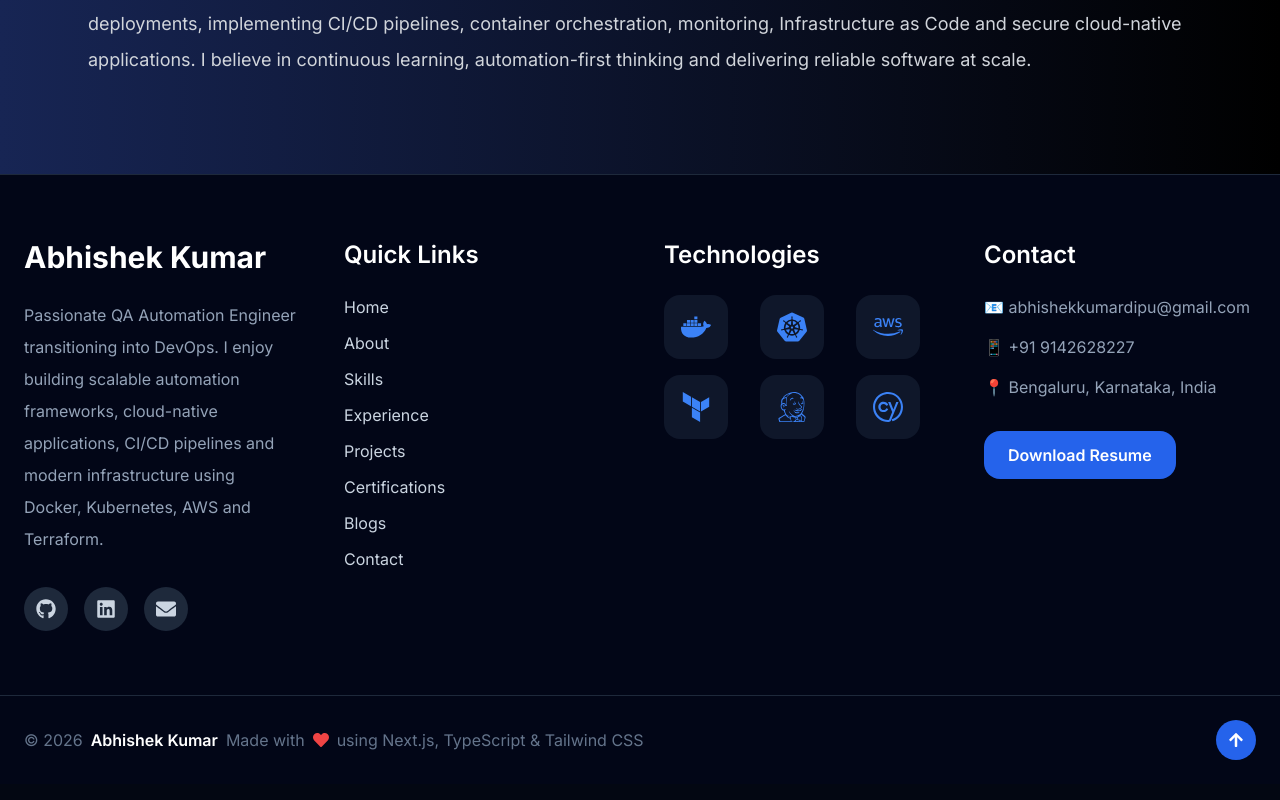
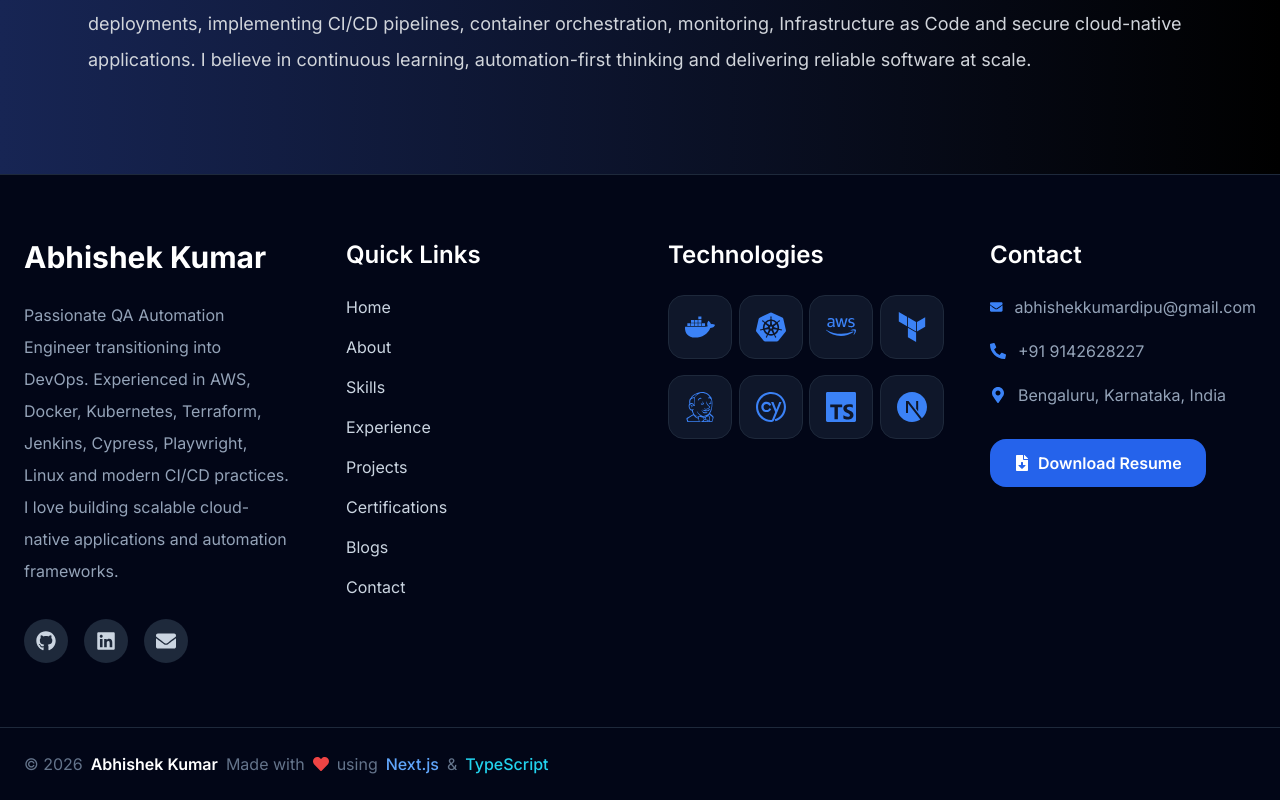
Before and after one commit to itsabhishekme/Abhishek-Portfolio, a Next.js app: page /about in a window 1280 px wide. Shown: the part 2478-3278 px from the top of the page. Built offline with nearby package versions, Linux system fonts and the light colour scheme.

Commit message:
Tools & Technologies

```diff
--- a/app/page.tsx
+++ b/app/page.tsx
@@ -12,41 +12,94 @@ import ContactForm from "@/components/contact/ContactForm";
 
 export default function Home() {
   return (
-    <main className="overflow-x-hidden">
-      <section id="home">
+    <main className="relative overflow-hidden bg-slate-950 text-white">
+      {/* Global Background */}
+      <div className="pointer-events-none fixed inset-0 -z-20 bg-[radial-gradient(circle_at_top_left,#2563eb15,transparent_35%),radial-gradient(circle_at_bottom_right,#06b6d415,transparent_40%),linear-gradient(to_bottom,#020617,#0f172a,#020617)]" />
+
+      <div className="pointer-events-none fixed inset-0 -z-10 bg-grid-white/[0.02]" />
+
+      {/* Hero */}
+      <section
+        id="home"
+        className="relative overflow-hidden bg-transparent"
+      >
         <Hero />
       </section>
 
-      <section id="about" className="py-24">
+      {/* About */}
+      <section
+        id="about"
+        className="relative overflow-hidden py-28"
+      >
+        <div className="absolute inset-0 bg-gradient-to-b from-transparent via-slate-900/40 to-transparent" />
+
+        <div className="relative">
           <About />
+        </div>
       </section>
 
+      {/* Education */}
       <section
         id="education"
-        className="bg-slate-50 py-24 dark:bg-slate-900"
+        className="relative overflow-hidden py-28"
       >
+        <div className="absolute inset-0 bg-slate-900/60 backdrop-blur-sm" />
+
+        <div className="absolute left-1/2 top-0 h-72 w-72 -translate-x-1/2 rounded-full bg-blue-600/10 blur-[120px]" />
+
+        <div className="relative">
           <Education />
+        </div>
       </section>
 
-      <section id="transition" className="py-24">
+      {/* Career Transition */}
+      <section
+        id="transition"
+        className="relative overflow-hidden py-28"
+      >
+        <div className="absolute inset-0 bg-gradient-to-r from-cyan-500/5 via-transparent to-blue-500/5" />
+
+        <div className="relative">
           <CareerTransition />
+        </div>
       </section>
 
+      {/* Skills */}
       <section
         id="skills"
-        className="bg-slate-50 py-24 dark:bg-slate-900"
+        className="relative overflow-hidden py-28"
       >
+        <div className="absolute inset-0 bg-slate-900/60" />
+
+        <div className="absolute right-0 top-20 h-80 w-80 rounded-full bg-cyan-500/10 blur-[150px]" />
+
+        <div className="relative">
           <SkillGrid />
+        </div>
       </section>
 
-      <section id="tech-stack" className="py-24">
+      {/* Tech Stack */}
+      <section
+        id="tech-stack"
+        className="relative overflow-hidden py-28"
+      >
+        <div className="absolute inset-0 bg-gradient-to-b from-transparent via-blue-950/20 to-transparent" />
+
+        <div className="relative">
           <TechStack />
+        </div>
       </section>
 
+      {/* Experience */}
       <section
         id="experience"
-        className="bg-slate-50 py-24 dark:bg-slate-900"
+        className="relative overflow-hidden py-28"
       >
+        <div className="absolute inset-0 bg-slate-900/60" />
+
+        <div className="absolute left-0 top-0 h-96 w-96 rounded-full bg-blue-500/10 blur-[180px]" />
+
+        <div className="relative container mx-auto px-6">
           <TimelineCard
             year=""
             title=""
@@ -54,23 +107,54 @@ export default function Home() {
             location=""
             description=""
           />
+        </div>
       </section>
 
-      <section id="projects" className="py-24">
+      {/* Projects */}
+      <section
+        id="projects"
+        className="relative overflow-hidden py-28"
+      >
+        <div className="absolute inset-0 bg-gradient-to-r from-transparent via-cyan-500/5 to-transparent" />
+
+        <div className="relative">
           <ProjectGrid />
+        </div>
       </section>
 
+      {/* Certifications */}
       <section
         id="certifications"
-        className="bg-slate-50 py-24 dark:bg-slate-900"
+        className="relative overflow-hidden py-28"
       >
+        <div className="absolute inset-0 bg-slate-900/60" />
+
+        <div className="absolute bottom-0 right-0 h-96 w-96 rounded-full bg-indigo-500/10 blur-[180px]" />
+
+        <div className="relative">
           <CertificateGrid />
+        </div>
       </section>
 
-      <section id="contact" className="py-24">
-        <div className="container mx-auto grid gap-16 px-6 lg:grid-cols-2">
+      {/* Contact */}
+      <section
+        id="contact"
+        className="relative overflow-hidden py-28"
+      >
+        <div className="absolute inset-0 bg-gradient-to-t from-slate-950 via-slate-900/40 to-transparent" />
+
+        <div className="absolute left-1/2 top-1/2 h-[450px] w-[450px] -translate-x-1/2 -translate-y-1/2 rounded-full bg-blue-600/10 blur-[180px]" />
+
+        <div className="relative container mx-auto px-6">
+          <div className="grid gap-16 lg:grid-cols-2">
+            <div className="rounded-3xl border border-slate-800 bg-slate-900/40 p-8 backdrop-blur-xl">
               <ContactInfo />
+            </div>
+
+            <div className="rounded-3xl border border-slate-800 bg-slate-900/40 p-8 backdrop-blur-xl">
               <ContactForm />
+            </div>
+          </div>
         </div>
       </section>
     </main>
--- a/components/layout/Footer.tsx
+++ b/components/layout/Footer.tsx
@@ -9,12 +9,17 @@ import {
   FaHeart,
   FaDocker,
   FaAws,
+  FaMapMarkerAlt,
+  FaPhoneAlt,
+  FaFileDownload,
 } from "react-icons/fa";
 import {
   SiKubernetes,
   SiTerraform,
   SiJenkins,
   SiCypress,
+  SiTypescript,
+  SiNextdotjs,
 } from "react-icons/si";
 
 export default function Footer() {
@@ -32,30 +37,14 @@ export default function Footer() {
   ];
 
   const technologies = [
-    {
-      icon: <FaDocker />,
-      name: "Docker",
-    },
-    {
-      icon: <SiKubernetes />,
-      name: "Kubernetes",
-    },
-    {
-      icon: <FaAws />,
-      name: "AWS",
-    },
-    {
-      icon: <SiTerraform />,
-      name: "Terraform",
-    },
-    {
-      icon: <SiJenkins />,
-      name: "Jenkins",
-    },
-    {
-      icon: <SiCypress />,
-      name: "Cypress",
-    },
+    { icon: <FaDocker />, name: "Docker" },
+    { icon: <SiKubernetes />, name: "Kubernetes" },
+    { icon: <FaAws />, name: "AWS" },
+    { icon: <SiTerraform />, name: "Terraform" },
+    { icon: <SiJenkins />, name: "Jenkins" },
+    { icon: <SiCypress />, name: "Cypress" },
+    { icon: <SiTypescript />, name: "TypeScript" },
+    { icon: <SiNextdotjs />, name: "Next.js" },
   ];
 
   const scrollToTop = () => {
@@ -66,10 +55,11 @@ export default function Footer() {
   };
 
   return (
-    <footer className="border-t border-slate-800 bg-slate-950 text-slate-300">
-      {/* Top Section */}
+    <footer className="relative overflow-hidden border-t border-slate-800 bg-slate-950 text-slate-300">
+      <div className="absolute inset-0 -z-10 bg-[radial-gradient(circle_at_top_left,#2563eb15,transparent_35%),radial-gradient(circle_at_bottom_right,#06b6d415,transparent_35%)]" />
+
       <div className="container mx-auto px-6 py-16">
-        <div className="grid gap-12 lg:grid-cols-4">
+        <div className="grid gap-14 lg:grid-cols-4">
           {/* About */}
           <div>
             <h2 className="text-3xl font-bold text-white">
@@ -78,9 +68,10 @@ export default function Footer() {
 
             <p className="mt-6 leading-8 text-slate-400">
               Passionate QA Automation Engineer transitioning into DevOps.
-              I enjoy building scalable automation frameworks, cloud-native
-              applications, CI/CD pipelines and modern infrastructure using
-              Docker, Kubernetes, AWS and Terraform.
+              Experienced in AWS, Docker, Kubernetes, Terraform, Jenkins,
+              Cypress, Playwright, Linux and modern CI/CD practices.
+              I love building scalable cloud-native applications and
+              automation frameworks.
             </p>
 
             <div className="mt-8 flex gap-4">
@@ -111,18 +102,18 @@ export default function Footer() {
             </div>
           </div>
 
-          {/* Navigation */}
+          {/* Quick Links */}
           <div>
             <h3 className="mb-6 text-2xl font-semibold text-white">
               Quick Links
             </h3>
 
-            <ul className="space-y-3">
+            <ul className="space-y-4">
               {quickLinks.map((item) => (
                 <li key={item.title}>
                   <Link
                     href={item.href}
-                    className="transition duration-300 hover:pl-2 hover:text-blue-400"
+                    className="transition-all duration-300 hover:pl-2 hover:text-blue-400"
                   >
                     {item.title}
                   </Link>
@@ -131,18 +122,18 @@ export default function Footer() {
             </ul>
           </div>
 
-          {/* Technologies */}
+          {/* Tech Stack */}
           <div>
             <h3 className="mb-6 text-2xl font-semibold text-white">
               Technologies
             </h3>
 
-            <div className="grid grid-cols-3 gap-4">
+            <div className="grid grid-cols-4 gap-4">
               {technologies.map((tech) => (
                 <div
                   key={tech.name}
                   title={tech.name}
-                  className="flex h-16 w-16 items-center justify-center rounded-xl bg-slate-900 text-3xl text-blue-500 transition-all duration-300 hover:scale-110 hover:bg-blue-600 hover:text-white"
+                  className="flex h-16 w-16 items-center justify-center rounded-xl border border-slate-800 bg-slate-900 text-3xl text-blue-500 transition-all duration-300 hover:scale-110 hover:border-blue-500 hover:bg-blue-600 hover:text-white"
                 >
                   {tech.icon}
                 </div>
@@ -156,24 +147,35 @@ export default function Footer() {
               Contact
             </h3>
 
-            <div className="space-y-4 text-slate-400">
-              <p>📧 abhishekkumardipu@gmail.com</p>
-              <p>📱 +91 9142628227</p>
-              <p>📍 Bengaluru, Karnataka, India</p>
+            <div className="space-y-5 text-slate-400">
+              <p className="flex items-center gap-3">
+                <FaEnvelope className="text-blue-500" />
+                abhishekkumardipu@gmail.com
+              </p>
+
+              <p className="flex items-center gap-3">
+                <FaPhoneAlt className="text-blue-500" />
+                +91 9142628227
+              </p>
+
+              <p className="flex items-center gap-3">
+                <FaMapMarkerAlt className="text-blue-500" />
+                Bengaluru, Karnataka, India
+              </p>
             </div>
 
             <a
               href="/resume/Abhishek-Kumar-Resume.pdf"
               download
-              className="mt-8 inline-flex rounded-xl bg-blue-600 px-6 py-3 font-semibold text-white transition-all duration-300 hover:bg-blue-700"
+              className="mt-8 inline-flex items-center gap-2 rounded-xl bg-blue-600 px-6 py-3 font-semibold text-white transition-all duration-300 hover:bg-blue-700"
             >
+              <FaFileDownload />
               Download Resume
             </a>
           </div>
         </div>
       </div>
 
-      {/* Bottom */}
       <div className="border-t border-slate-800">
         <div className="container mx-auto flex flex-col items-center justify-between gap-6 px-6 py-6 md:flex-row">
           <p className="flex flex-wrap items-center justify-center gap-2 text-center text-slate-500">
@@ -183,16 +185,15 @@ export default function Footer() {
             </span>
             Made with
             <FaHeart className="text-red-500" />
-            using Next.js, TypeScript & Tailwind CSS
+            using
+            <span className="font-medium text-blue-400">
+              Next.js
+            </span>
+            &
+            <span className="font-medium text-cyan-400">
+              TypeScript
+            </span>
           </p>
-
-          <button
-            onClick={scrollToTop}
-            className="rounded-full bg-blue-600 p-3 text-white transition-all duration-300 hover:-translate-y-1 hover:bg-blue-700"
-            aria-label="Scroll to top"
-          >
-            <FaArrowUp />
-          </button>
         </div>
       </div>
     </footer>
```
Lines whose indentation alone changed are shown as unchanged.
